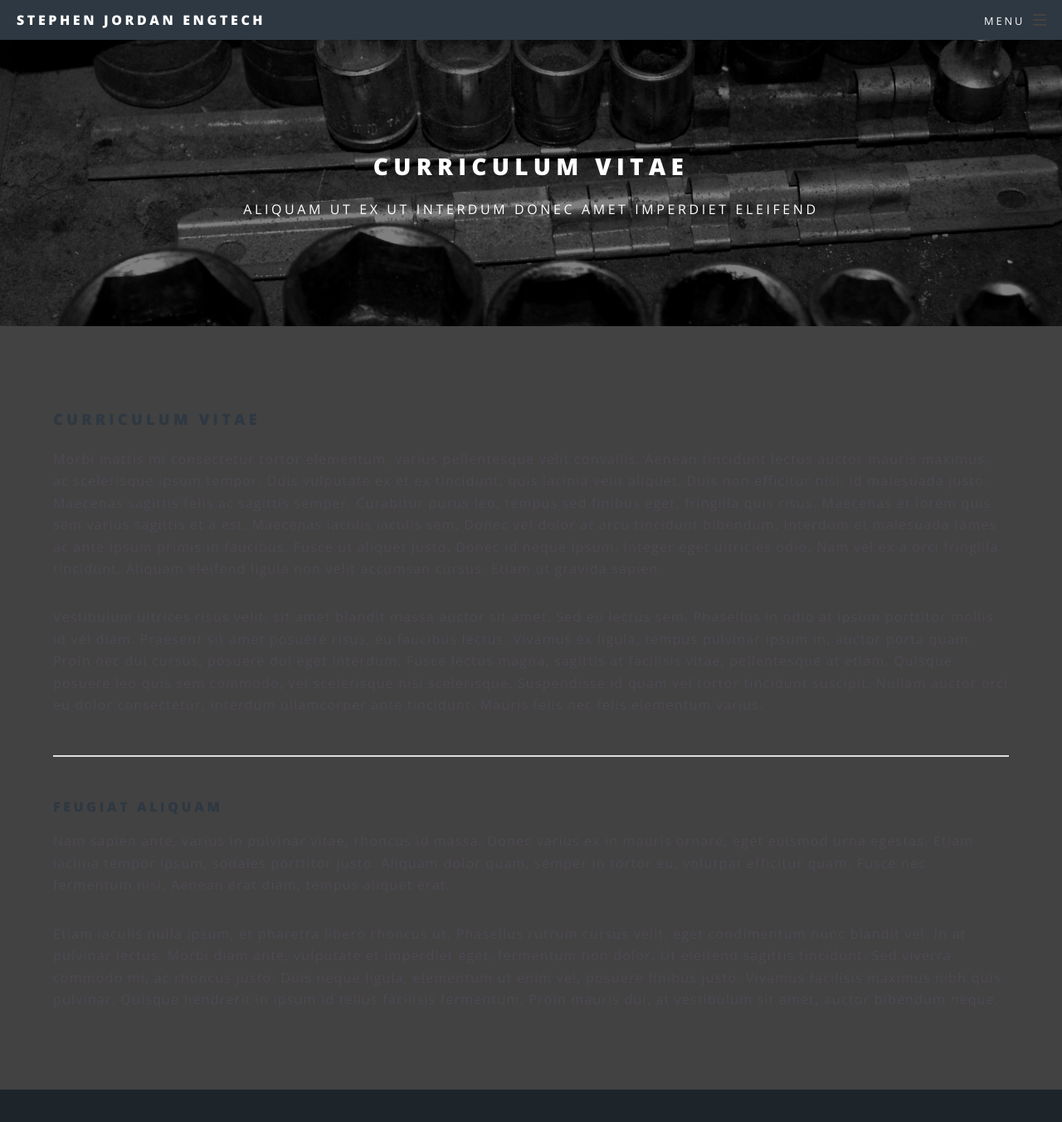
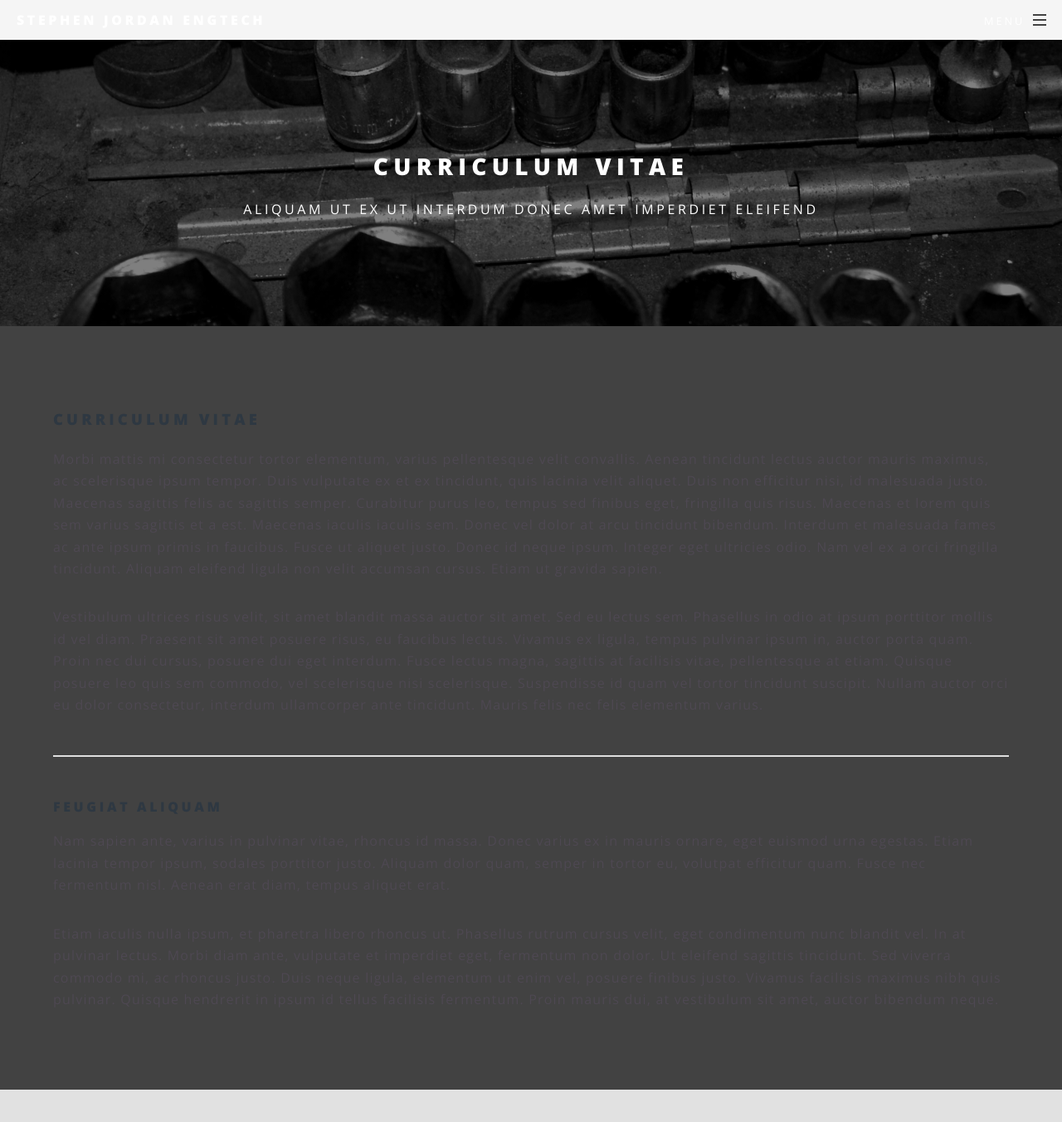
Before and after one commit to SJJUK/SJJUK.github.io, a Jekyll site: the page built from Curriculum vitae.html, in a window 1280 px wide and 1400 px high. Shown: the top 1352 px of the window at 83% size. Built offline with Jekyll 4.4.1, drawn with Linux system fonts in a browser that asks for light colours.

Commit message:
Update _vars.scss

```diff
--- a/_sass/libs/_vars.scss
+++ b/_sass/libs/_vars.scss
@@ -37,7 +37,7 @@
 
 // Palette.
 	$palette: (
-		bg:					#2e3842,
+		bg:					#f5f5f5,
 		fg:					#fff,
 		fg-bold:			#fff,
 		fg-light:			rgba(255,255,255,0.5),
```
